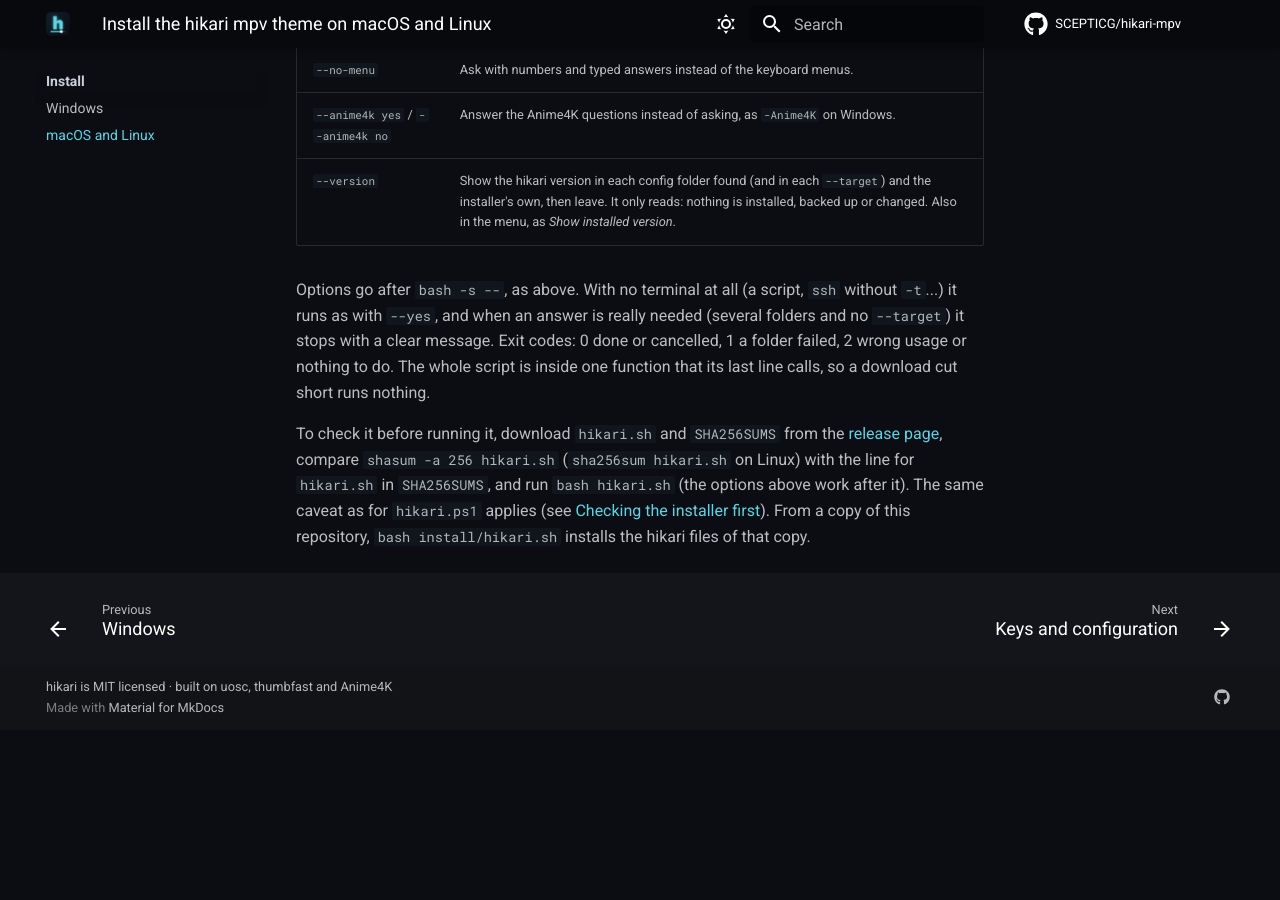
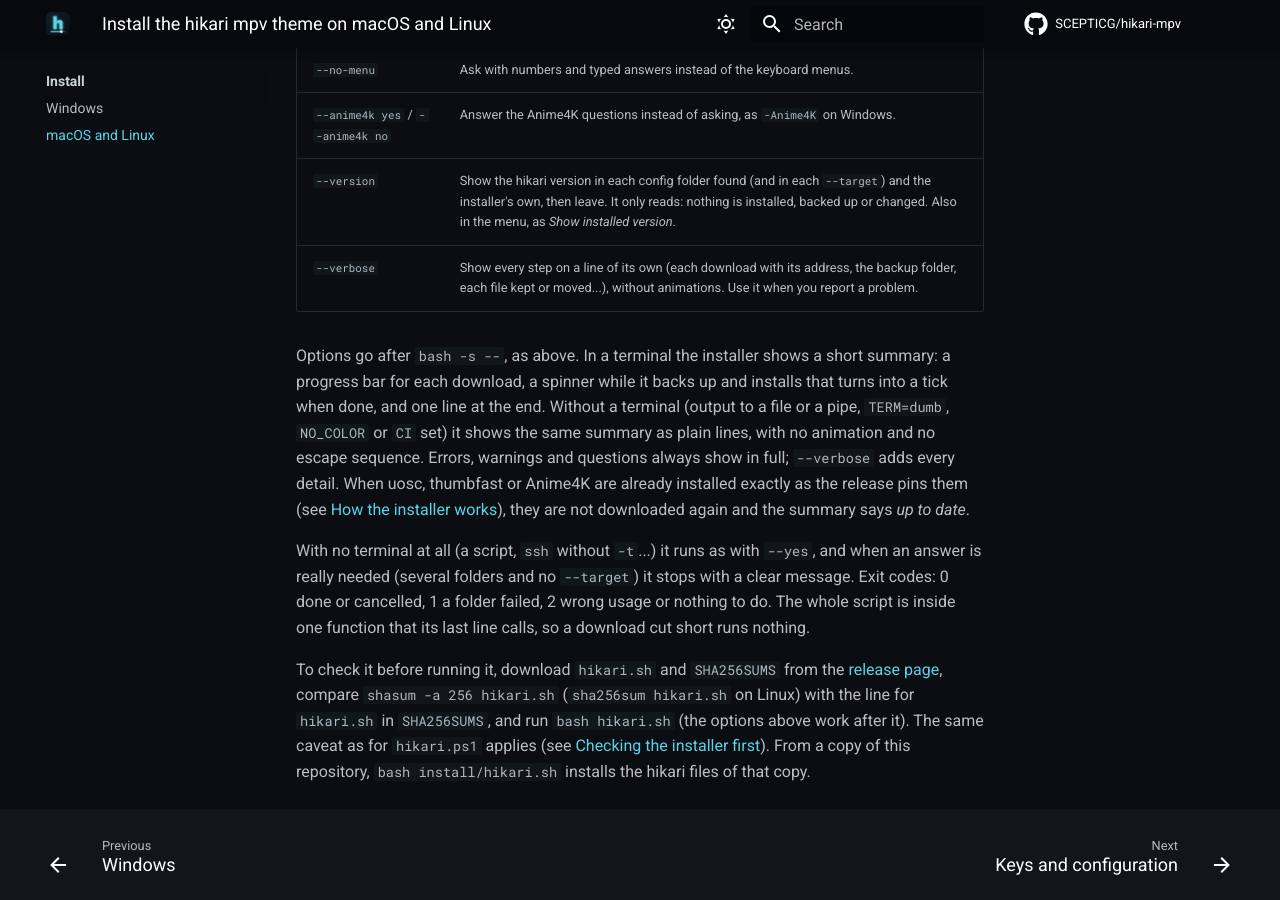
Before and after one commit to SCEPTICG/hikari-mpv, an MkDocs documentation site: the page built from docs/install/macos-linux.md, in a window 1280 px wide and 900 px high, scrolled down 1616 px. Built offline with MkDocs 1.6.1 and Material for MkDocs 9.7.7, drawn with Linux system fonts in a browser that asks for light colours; comment, search, counter and statistics services are not loaded; before the commit the page ends 2346 px from its top, so only the background shows below that.

Commit message:
Instalador de Windows: resumen con barras de progreso y spinner, -Verbose, descargas por bloques con HttpWebRequest y redirecciones solo a GitHub; uosc, thumbfast y Anime4K no se descargan si ya están tal cual los fijados. hikari.sh: redirecciones comprobadas una a una. Web y plantilla de issue: --verbose

```diff
--- a/docs/install/macos-linux.md
+++ b/docs/install/macos-linux.md
@@ -41,7 +41,10 @@ curl -fsSL https://github.com/SCEPTICG/hikari-mpv/releases/latest/download/hikar
 | `--no-menu` | Ask with numbers and typed answers instead of the keyboard menus. |
 | `--anime4k yes` / `--anime4k no` | Answer the Anime4K questions instead of asking, as `-Anime4K` on Windows. |
 | `--version` | Show the hikari version in each config folder found (and in each `--target`) and the installer's own, then leave. It only reads: nothing is installed, backed up or changed. Also in the menu, as *Show installed version*. |
+| `--verbose` | Show every step on a line of its own (each download with its address, the backup folder, each file kept or moved...), without animations. Use it when you report a problem. |
 
-Options go after `bash -s --`, as above. With no terminal at all (a script, `ssh` without `-t`...) it runs as with `--yes`, and when an answer is really needed (several folders and no `--target`) it stops with a clear message. Exit codes: 0 done or cancelled, 1 a folder failed, 2 wrong usage or nothing to do. The whole script is inside one function that its last line calls, so a download cut short runs nothing.
+Options go after `bash -s --`, as above. In a terminal the installer shows a short summary: a progress bar for each download, a spinner while it backs up and installs that turns into a tick when done, and one line at the end. Without a terminal (output to a file or a pipe, `TERM=dumb`, `NO_COLOR` or `CI` set) it shows the same summary as plain lines, with no animation and no escape sequence. Errors, warnings and questions always show in full; `--verbose` adds every detail. When uosc, thumbfast or Anime4K are already installed exactly as the release pins them (see [How the installer works](../install/windows.md#how-the-installer-works)), they are not downloaded again and the summary says *up to date*.
+
+ With no terminal at all (a script, `ssh` without `-t`...) it runs as with `--yes`, and when an answer is really needed (several folders and no `--target`) it stops with a clear message. Exit codes: 0 done or cancelled, 1 a folder failed, 2 wrong usage or nothing to do. The whole script is inside one function that its last line calls, so a download cut short runs nothing.
 
 To check it before running it, download `hikari.sh` and `SHA256SUMS` from the [release page](https://github.com/SCEPTICG/hikari-mpv/releases/latest), compare `shasum -a 256 hikari.sh` (`sha256sum hikari.sh` on Linux) with the line for `hikari.sh` in `SHA256SUMS`, and run `bash hikari.sh` (the options above work after it). The same caveat as for `hikari.ps1` applies (see [Checking the installer first](../install/windows.md#checking-the-installer-first)). From a copy of this repository, `bash install/hikari.sh` installs the hikari files of that copy.
```
Also changed, not shown: docs/development.md (+1 -1 lines), docs/faq.md (+1 -1 lines), docs/install/windows.md (+4 -1 lines), 7 other files.
